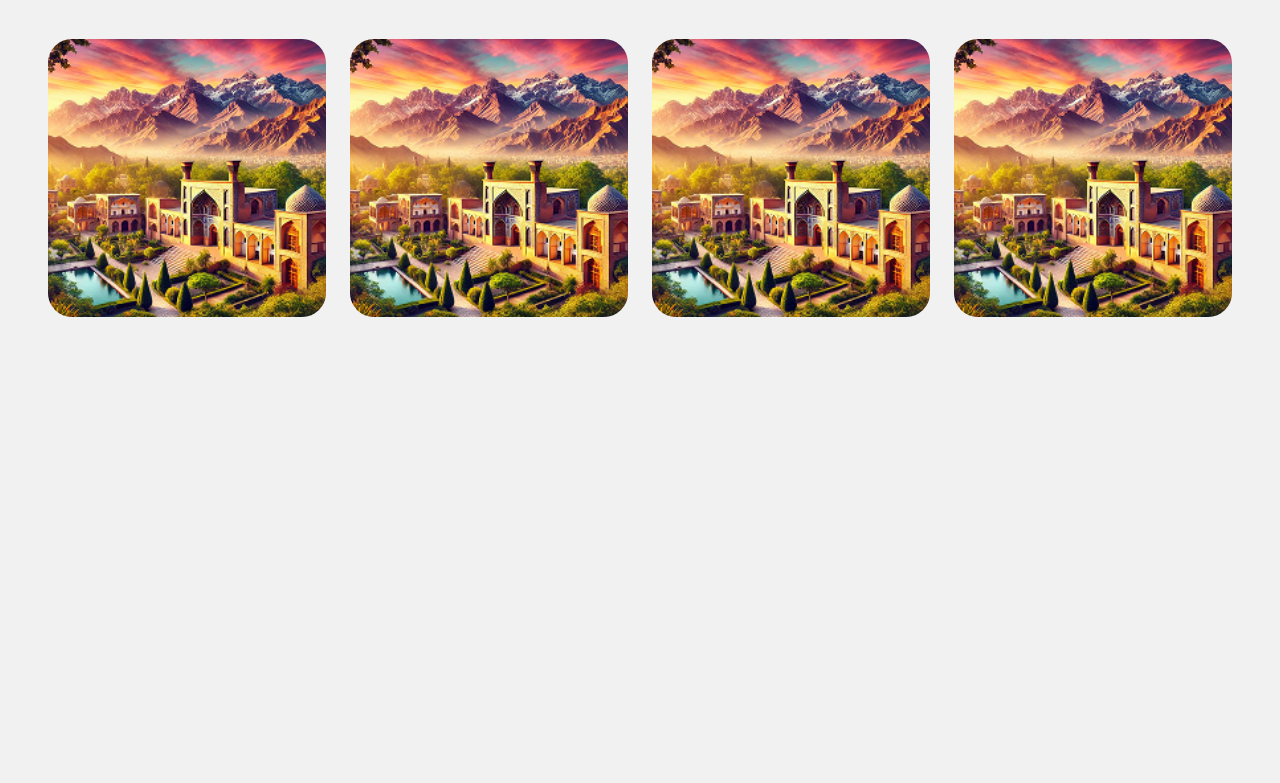
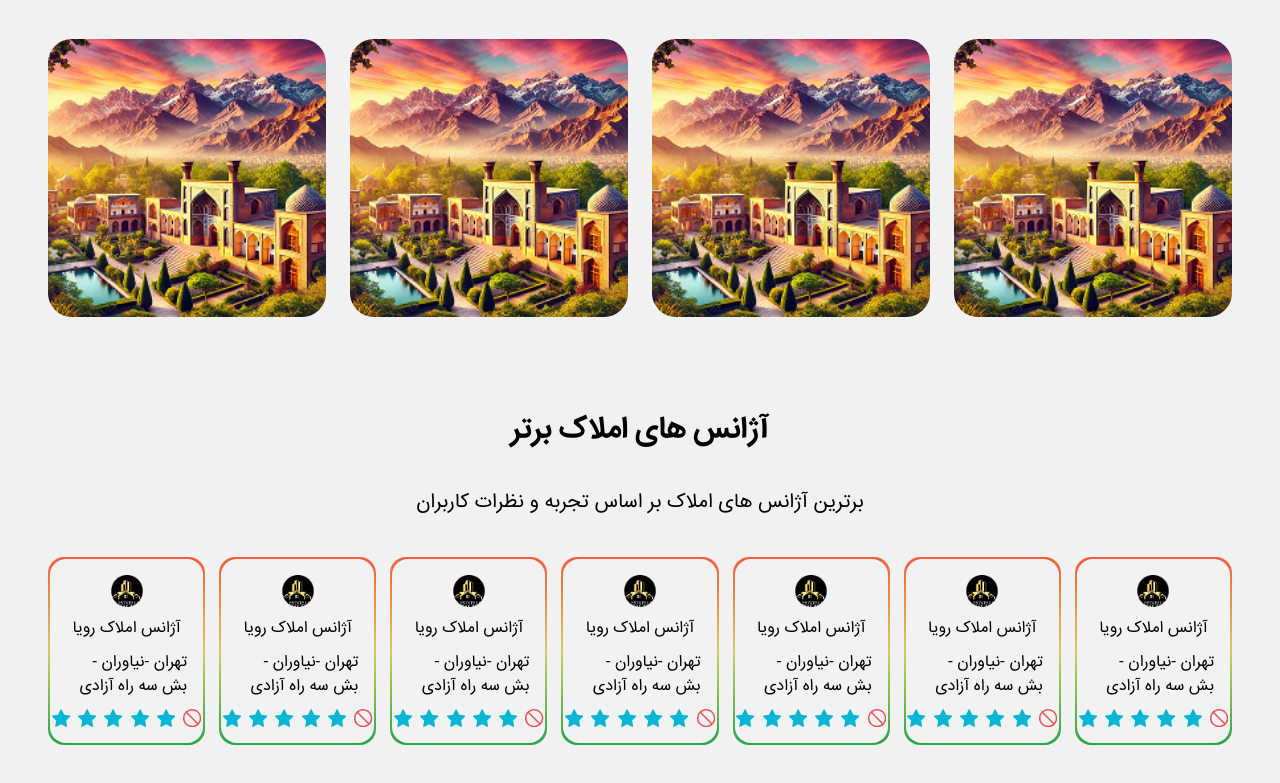
Before and after one commit to Alireza-Mashayekhy/boomobana, a Next.js app: page / in a window 1280 px wide. Shown: the part 1227-2010 px from the top of the page. Before the commit the page ends 1592 px from the top, so only its background shows below. Built offline with nearby package versions, Linux system fonts and the light colour scheme.

Commit message:
create top agency

```diff
--- a/package.json
+++ b/package.json
@@ -16,7 +16,8 @@
     "primereact": "^10.9.2",
     "react": "^19.0.0",
     "react-dom": "^19.0.0",
-    "react-icons": "^5.4.0"
+    "react-icons": "^5.4.0",
+    "swiper": "^11.2.4"
   },
   "devDependencies": {
     "@eslint/eslintrc": "^3",
--- a/src/app/page.tsx
+++ b/src/app/page.tsx
@@ -1,6 +1,7 @@
 import Banner from '@/components/pages/Home/Banner';
 import LovelyCities from '@/components/pages/Home/LovelyCities';
 import SecondSection from '@/components/pages/Home/SecondSection';
+import TopAgencies from '@/components/pages/Home/TopAgencies';
 
 export default function Home() {
   return (
@@ -8,6 +9,7 @@ export default function Home() {
       <Banner />
       <SecondSection />
       <LovelyCities />
+      <TopAgencies />
     </div>
   );
 }
--- /dev/null
+++ b/src/components/atoms/TopAgencyCard/index.tsx
@@ -0,0 +1,25 @@
+import { Avatar } from 'primereact/avatar';
+import { Rating } from 'primereact/rating';
+
+const TopAgencyCard = ({
+  name,
+  image,
+  description
+}: {
+  name: string;
+  image: string;
+  description: string;
+}) => {
+  return (
+    <div className='p-0.5 rounded-2xl bg-gradient-to-b from-[#FA5B3D] via-[#D0CE62] to-[#28A647]'>
+      <div className='rounded-2xl bg-secondary-21 p-4 flex flex-col items-center gap-2.5'>
+        <Avatar image={image} />
+        <div>{name}</div>
+        <p>{description}</p>
+        <Rating readOnly value={5} />
+      </div>
+    </div>
+  );
+};
+
+export default TopAgencyCard;
--- /dev/null
+++ b/src/components/pages/Home/TopAgencies.tsx
@@ -0,0 +1,33 @@
+'use client';
+
+import 'swiper/css';
+
+import { Swiper, SwiperSlide } from 'swiper/react';
+
+import TopAgencyCard from '@/components/atoms/TopAgencyCard';
+
+const TopAgencies = () => {
+  const agencies = [...Array.from({ length: 20 })];
+
+  return (
+    <div className='p-12'>
+      <h2 className='text-3xl font-bold mb-10 text-center'>آژانس های املاک برتر </h2>
+      <p className='text-xl mb-10 text-center'>برترین آژانس های املاک بر اساس تجربه و نظرات کاربران</p>
+      <Swiper slidesPerView={7} spaceBetween={14} loop className='mySwiper'>
+        {agencies.map((agency, index) => {
+          return (
+            <SwiperSlide key={`agency-${index}`}>
+              <TopAgencyCard
+                name='آژانس املاک  رویا'
+                image='/images/Home/agency.png'
+                description='تهران -نیاوران - بش سه راه آزادی'
+              />
+            </SwiperSlide>
+          );
+        })}
+      </Swiper>
+    </div>
+  );
+};
+
+export default TopAgencies;
```
Also changed, not shown: public/images/Home/agency.png (added), 1 other file (tests, documents, lock files or other folders).
